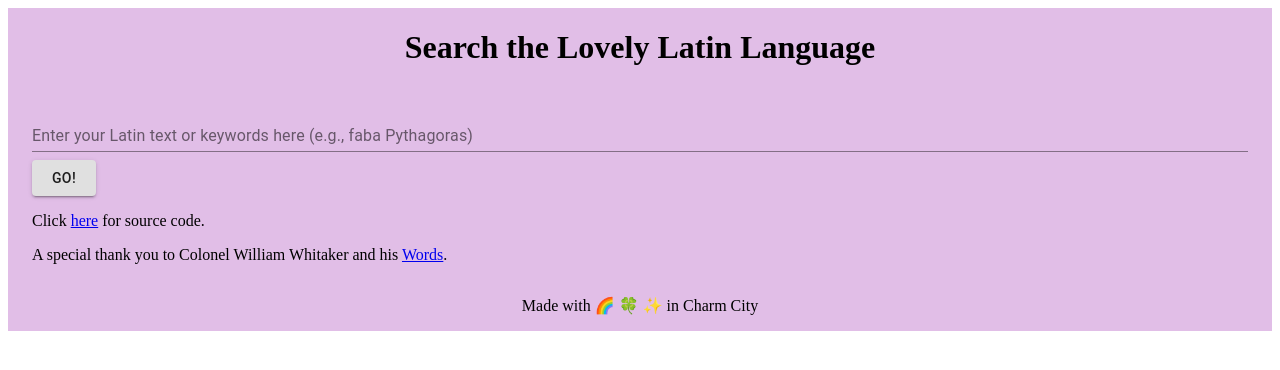
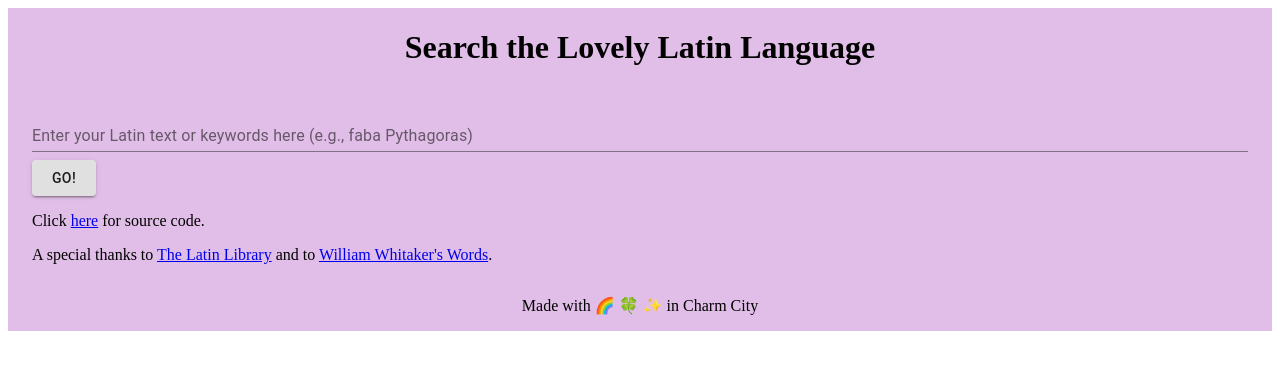
Before and after one commit to sertman1/www.lovelylatin.com, a React (Create React App) app in the folder frontend/: page / in a window 1280 px wide. Shown: the top 370 px of the page. Built offline with nearby package versions, Linux system fonts and the light colour scheme.

Commit message:
frontend acknolwedges latin library now

```diff
--- a/frontend/src/components/Footer.js
+++ b/frontend/src/components/Footer.js
@@ -7,8 +7,9 @@ function Footer(props) {
         <p>{"Click "}
           <a href="https://github.com/sertman1/www.lovelylatin.com">here</a> for source code.
         </p>
-        <p>{"A special thank you to Colonel William Whitaker and his "}
-          <a href="https://latin-words.com/">Words</a>.
+        <p>{"A special thanks to "}
+          <a href="https://www.thelatinlibrary.com/"> The Latin Library</a>
+          {" and to "} <a href="https://latin-words.com/">William Whitaker's Words</a>.
         </p>
       </div>
 
```
